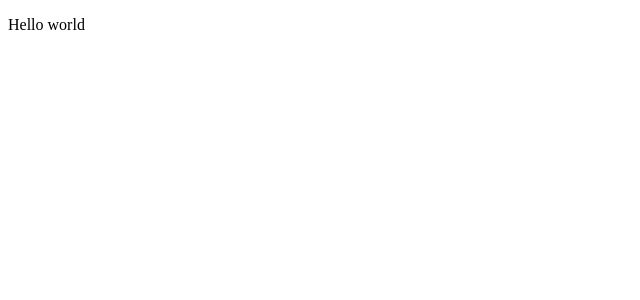
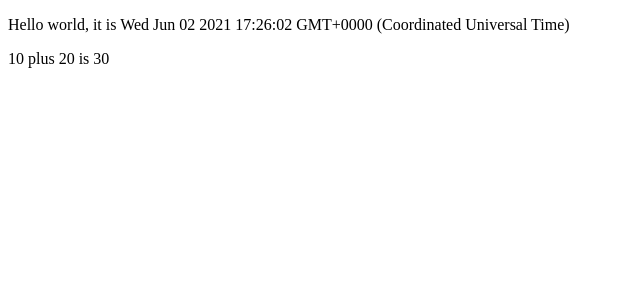
Before and after one commit to 1Maria/part1, a React (Create React App) app: page / in a window 1280 px wide. Shown: the top 300 px of the page, without its empty margins (0-640 px from the left). Built offline with nearby package versions, Linux system fonts and the light colour scheme.

Commit message:
Render dynamic content inside of App component

```diff
--- a/src/App.js
+++ b/src/App.js
@@ -1,10 +1,16 @@
 import React from 'react';
 
 const App = () => {
-  console.log('Hello from component');
+  const now = new Date();
+  const a = 10;
+  const b = 20;
+
   return (
     <div>
-      <p>Hello world</p>
+      <p>Hello world, it is {now.toString()}</p>
+      <p>
+        {a} plus {b} is {a + b}
+      </p>
     </div>
   )
 }
```
